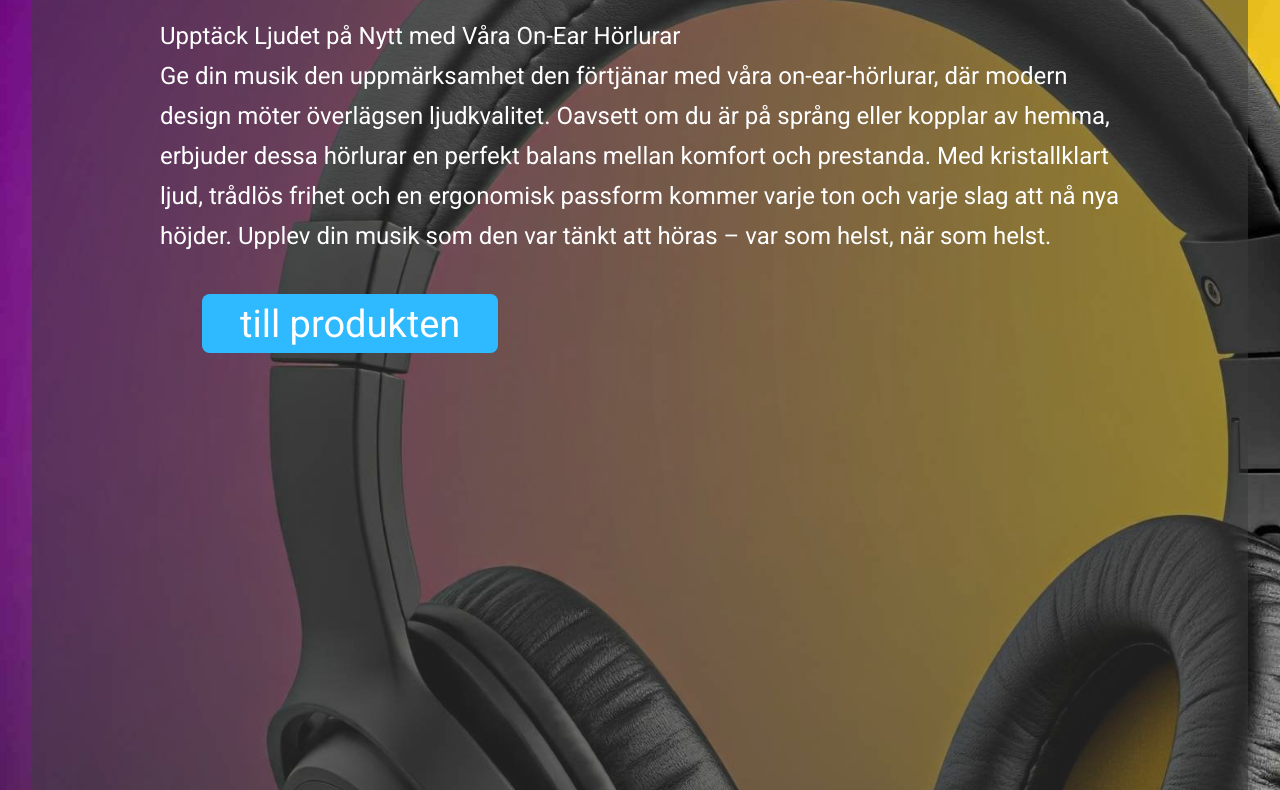
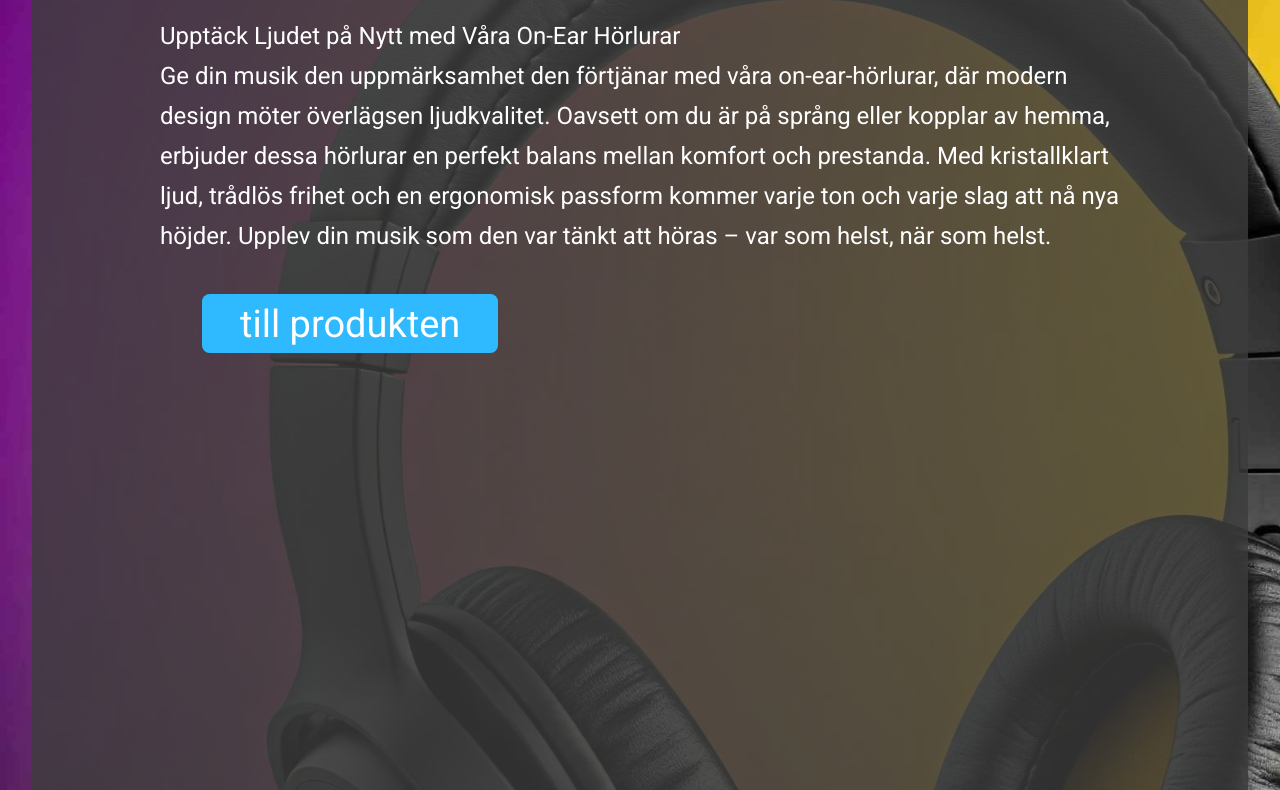
Before and after one commit to felix-skorvald/majestic-rabbits, a plain HTML site: page index.html in a window 1280 px wide. Shown: the part 309-1099 px from the top of the page. Drawn offline with Linux system fonts and the light colour scheme; files that its build step writes are made by us from their sources; a web font is replaced by a local one.

Commit message:
mörkare bakrund

```diff
--- a/css/basic.css
+++ b/css/basic.css
@@ -66,7 +66,7 @@ main * {
 
 main {
     color: white;
-    background-color: rgba(60, 60, 60, 0.5);
+    background-color: rgba(60, 60, 60, 0.8);
     margin: 2em;
     padding: 6em;
     display: flex;
--- a/css/contact.css
+++ b/css/contact.css
@@ -62,7 +62,7 @@ body {
 
 main {
     margin: 2em;
-    background-color: rgba(60, 60, 60, 0.5);
+    background-color: rgba(60, 60, 60, 0.8);
     display: flex;
     flex-wrap: wrap;
     justify-content: space-around;
--- a/css/product.css
+++ b/css/product.css
@@ -170,7 +170,7 @@ ul{
     flex-direction: column;
     padding: 2em;
     line-height: 23px;
-    background-color: rgba(60, 60, 60, 0.5);
+    background-color: rgba(60, 60, 60, 0.8);
     margin: 2em;
 }
 
```
